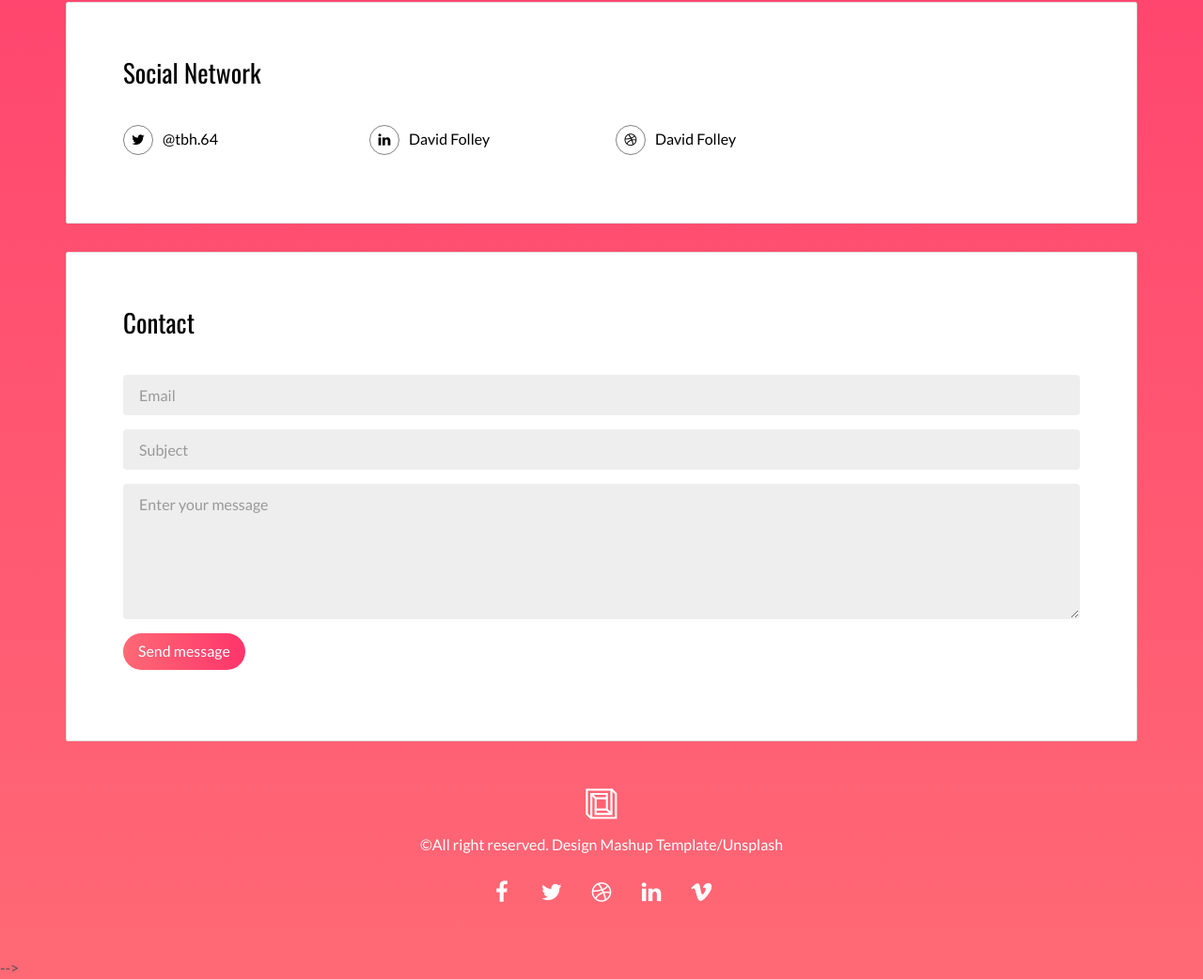
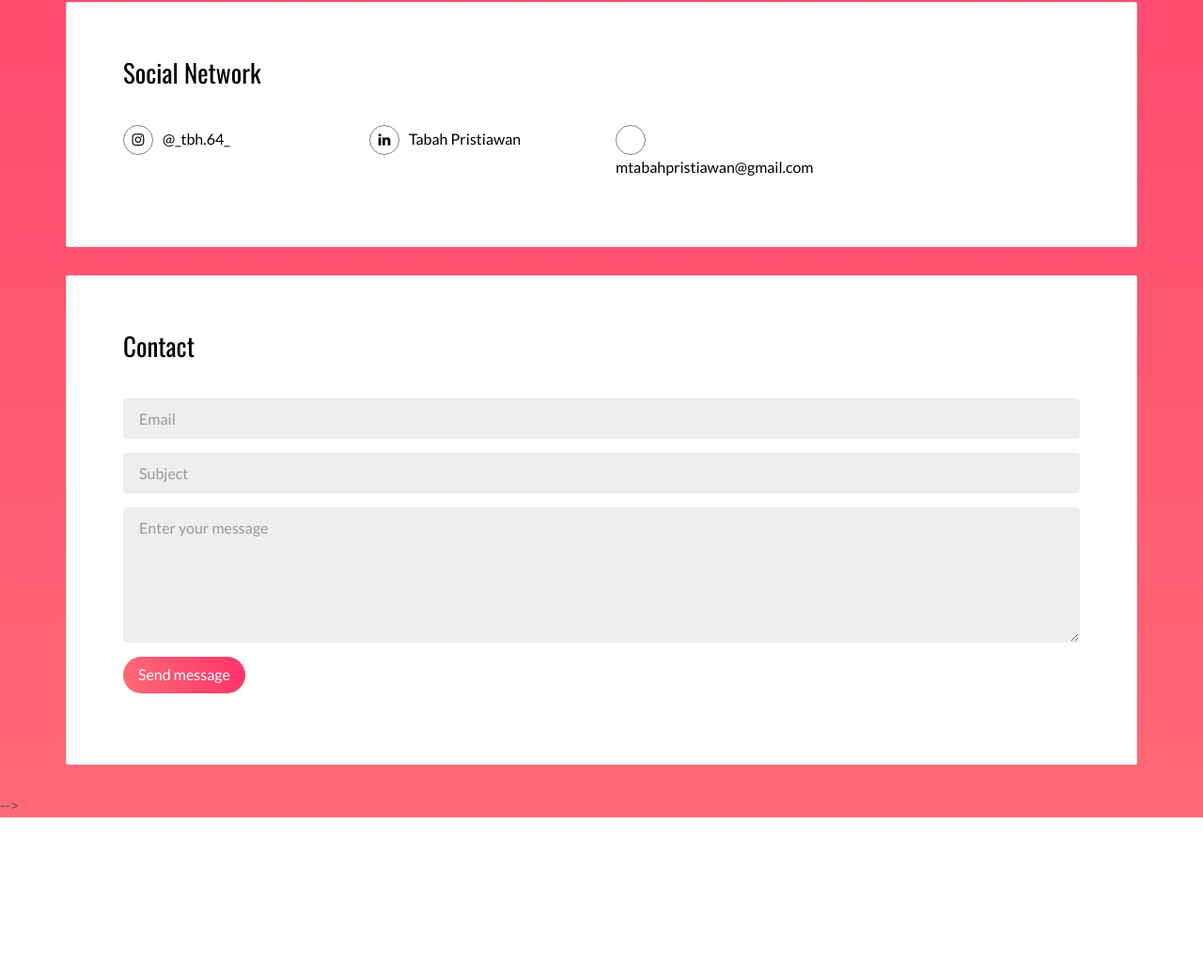
Before and after one commit to mtbhprstwan/tugas_pweb, a plain HTML site: page index.html in a window 1280 px wide. Shown: the part 2127-3169 px from the top of the page at 94% size. After the commit the page ends 2997 px from the top, so only its background shows below. Drawn offline with nearby package versions, Linux system fonts and the light colour scheme.

Commit message:
revisi_pweb

```diff
--- a/index.html
+++ b/index.html
@@ -119,13 +119,13 @@
             <h2>Social Network</h2>
             <div class="row">
               <div class="col-md-3">
-                <p class="social-buttons"><a href="https://www.instagram.com/tbh.64?igsh=YnR2ZXdlYmtvajhn" title=""><span class="social-round-icon fa-icon"><i class="fa fa-twitter"></i></span>@tbh.64</a></p>
+                <p class="social-buttons"><a href="https://www.instagram.com/tbh.64?igsh=YnR2ZXdlYmtvajhn" title=""><span class="social-round-icon fa-icon"><i class="fa fa-instagram"></i></span>@_tbh.64_</a></p>
               </div>
               <div class="col-md-3">
-                <p class="social-buttons"><a href="https://www.linkedin.com/" title=""><span class="social-round-icon fa-icon"><i class="fa fa-linkedin"></i></span>David Folley</a></p>
+                <p class="social-buttons"><a href="www.linkedin.com/in/tabah-pristiawan-124b4b288" title=""><span class="social-round-icon fa-icon"><i class="fa fa-linkedin"></i></span>Tabah Pristiawan</a></p>
               </div>
               <div class="col-md-3">
-                <p class="social-buttons"><a href="https://dribbble.com/" title=""><span class="social-round-icon fa-icon"><i class="fa fa-dribbble"></i></span>David Folley</a></p>
+                <p class="social-buttons"><a href="mtabahpristiawan@gmail.com" title=""><span class="social-round-icon fa-icon"><i class="fa fa-email"></i></span>mtabahpristiawan@gmail.com</a></p>
               </div>
             </div>
           </div>
@@ -155,35 +155,6 @@
    </div>
  </div>
 
-</main>
-<footer class="footer-container white-text-container text-center">
-  <div class="container">
-    <div class="row">
-      <div class="col-xs-12">
-        <p><img src="./assets/images/mashup-icon.svg" alt=""></p>
-
-        <p>©All right reserved. Design <a href="http://www.mashup-template.com/" title="Create website with free html template">Mashup Template</a>/<a href="https://unsplash.com/" title="Beautiful Free Images">Unsplash</a></p>
-        <p>
-          <a class="fa-icon fa-icon-2x" href="https://facebook.com/" title="">
-            <i class="fa fa-facebook"></i>
-          </a>
-          <a class="fa-icon fa-icon-2x" href="https://twitter.com/" title="">
-            <i class="fa fa-twitter"></i>
-          </a>
-          <a class="fa-icon fa-icon-2x" href="https://dribbble.com/" title="">
-            <i class="fa fa-dribbble"></i>
-          </a>
-          <a class="fa-icon fa-icon-2x" href="https://www.linkedin.com/" title="">
-            <i class="fa fa-linkedin"></i>
-          </a>
-          <a class="fa-icon fa-icon-2x" href="https://vimeo.com/" title="">
-            <i class="fa fa-vimeo"></i>
-          </a>
-        </p>
-      </div>
-    </div>
-  </div>
-</footer>
 
 <script>
   document.addEventListener("DOMContentLoaded", function (event) {
```
